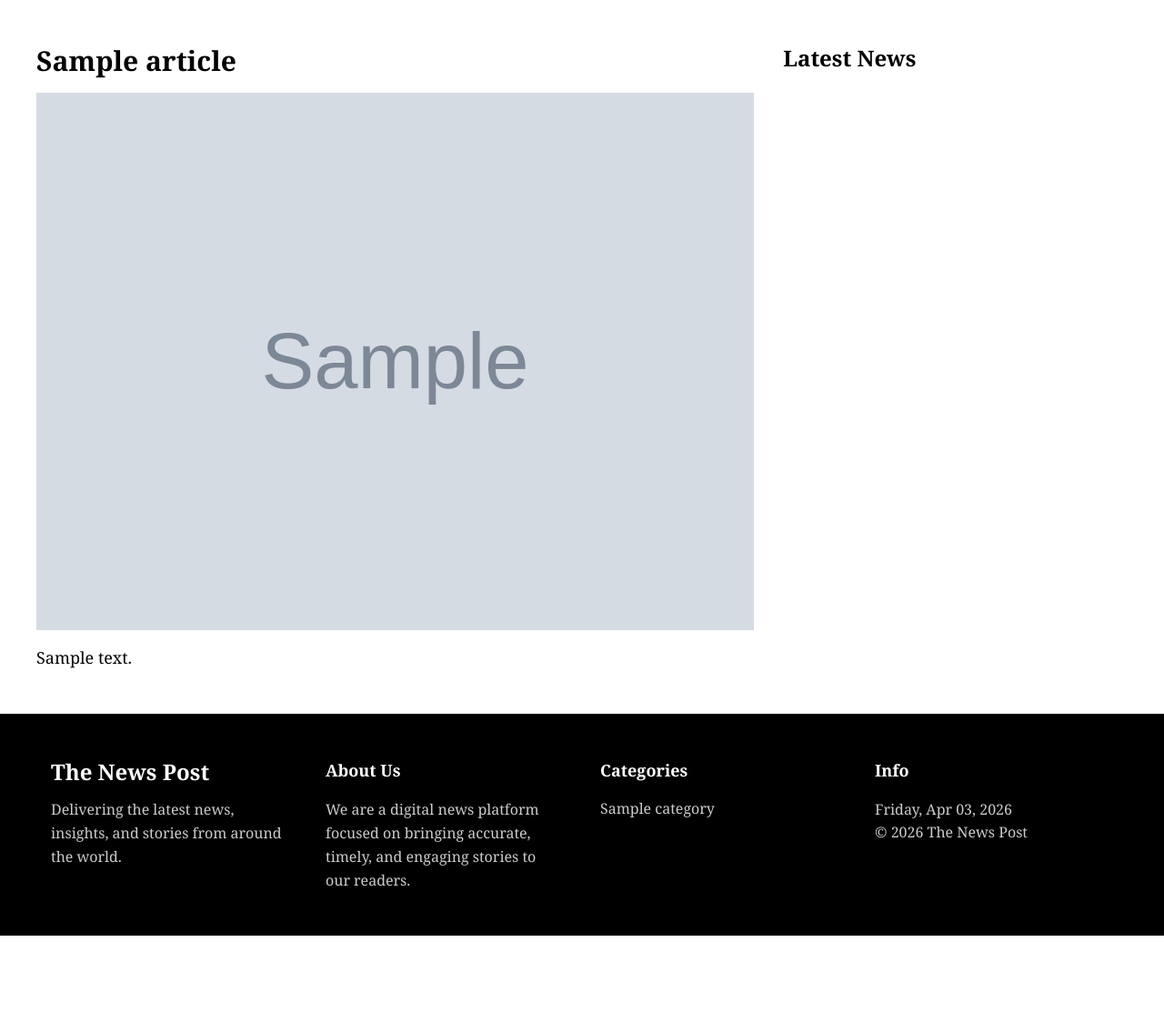
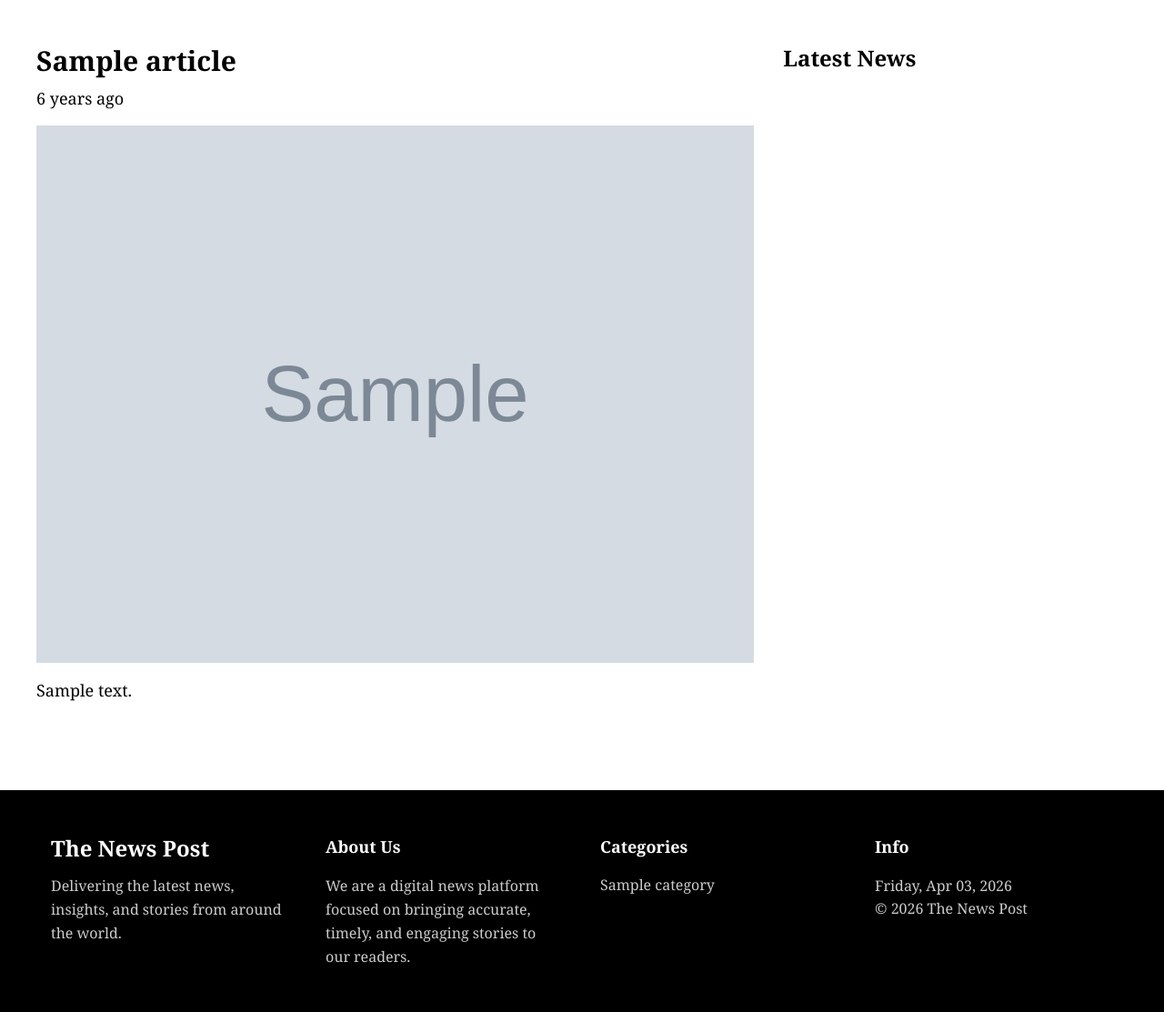
Before and after one commit to Pranish03/news-post, a Laravel app: page / in a window 1280 px wide. Shown: the part 177-1290 px from the top of the page at 91% size. Before the commit the page ends 1206 px from the top, so only its background shows below. Run offline with Laravel 12, Linux system fonts and the light colour scheme; tables that the repository leaves empty hold one stand-in row (values such as "Sample post"); grey boxes marked "Sample" are stand-in pictures; style sheets or scripts are compiled from the project's sources; some libraries are stand-ins or nearby versions.

Commit message:
Finish home page

```diff
--- a/app/Http/Controllers/PageController.php
+++ b/app/Http/Controllers/PageController.php
@@ -2,6 +2,7 @@
 
 namespace App\Http\Controllers;
 
+use App\Models\Advertise;
 use App\Models\Article;
 use App\Models\Category;
 use Illuminate\Support\Facades\View;
@@ -10,13 +11,15 @@ class PageController extends Controller
 {
     public function __construct()
     {
-        $categories = Category::all();
+        $categories = Category::where('status', true)->get();
 
         View::share(['categories' => $categories]);
     }
     public function index()
     {
-        $latest_articles = Article::latest()->take(5)->get();
-        return view('index', compact('latest_articles'));
+        $articles = Article::where('status', true)->latest()->get();
+        $advertises = Advertise::where('expire_date', '>=', today())->get();
+
+        return view('index', compact('articles', 'advertises'));
     }
 }
--- a/resources/views/components/header.blade.php
+++ b/resources/views/components/header.blade.php
@@ -1,7 +1,9 @@
 <header class="border-b border-black max-w-300 mx-auto pb-3 mb-12">
-    <a href="/">
-        <h1 class="text-5xl text-center mt-6 mb-1 font-semibold">The News Post</h1>
-    </a>
+    <h1 class="text-5xl text-center mt-6 mb-1 font-semibold">
+        <a href="/">
+            The News Post
+        </a>
+    </h1>
     <p class="text-center mb-8 font-medium text-lg">
         {{ now()->format('l, M d, Y') }}
     </p>
--- a/resources/views/components/page-layout.blade.php
+++ b/resources/views/components/page-layout.blade.php
@@ -8,6 +8,8 @@
     <title>Document</title>
 
     @vite(['resources/css/app.css', 'resources/js/app.js'])
+
+    <link rel="stylesheet" href="https://unpkg.com/lucide-static@latest/font/lucide.css" />
 </head>
 
 <body class="font-serif">
--- a/resources/views/index.blade.php
+++ b/resources/views/index.blade.php
@@ -1,28 +1,57 @@
 <x-page-layout>
-    <div class="grid grid-cols-3 gap-8">
-        <a href="" class="col-span-2 space-y-4">
-            <h1 class="text-3xl leading-tight font-semibold line-clamp-4">{{ $latest_articles[0]->title }}</h1>
-            <img class="w-full" src="{{ asset(Storage::url($latest_articles[0]->image)) }}" alt="">
-            <div class="text-lg line-clamp-2 font-medium">{!! $latest_articles[0]->description !!}</div>
+    <section class="grid grid-cols-3 gap-8 mb-12">
+        <a href="" class="col-span-2">
+            <h1 class="text-3xl leading-tight font-semibold line-clamp-2 mb-2">{{ $articles[0]->title }}</h1>
+            <p class="text-lg mb-4">{{ $articles[0]->created_at->diffForHumans() }}</p>
+            <img class="w-full mb-4" src="{{ asset(Storage::url($articles[0]->image)) }}"
+                alt="{{ $articles[0]->title }} Image">
+            <div class="text-lg line-clamp-2 font-medium">{!! $articles[0]->description !!}</div>
         </a>
 
         <div class="space-y-8">
             <h3 class="mb-4 text-2xl font-semibold">Latest News</h3>
-            @foreach ($latest_articles as $article)
-                @if ($loop->first)
-                    @continue
-                @endif
 
+            @foreach ($articles->slice(1)->take(4) as $article)
                 <a href="" class="flex gap-4">
-                    <img class="h-30" src="{{ asset(Storage::url($article->image)) }}" alt="">
+                    <img class="h-30" src="{{ asset(Storage::url($article->image)) }}"
+                        alt="{{ $article->title }} Image">
                     <div>
-                        <h2 class="text-xl leading-tight font-semibold line-clamp-3 mb-2">
+                        <h2 class="text-xl leading-tight font-semibold line-clamp-2 mb-2">
                             {{ $article->title }}
                         </h2>
-                        <div class="text-md line-clamp-1 font-medium">{!! $article->description !!}</div>
+                        <div class="text-md line-clamp-1 font-medium mb-2">{!! $article->description !!}</div>
+                        <span class="text-md">{{ $article->created_at->diffForHumans() }}</span>
                     </div>
                 </a>
             @endforeach
         </div>
-    </div>
+    </section>
+
+    <section class="grid grid-cols-3 gap-8">
+        <div class="col-span-2 space-y-8">
+            @foreach ($articles->slice(5) as $article)
+                <a href="" class="flex gap-4">
+                    <div>
+                        <h2 class="text-2xl leading-tight font-semibold line-clamp-2 mb-2">
+                            {{ $article->title }}
+                        </h2>
+                        <div class="text-lg line-clamp-2 font-medium mb-2">{!! $article->description !!}</div>
+                        <span class="text-lg">{{ $article->created_at->diffForHumans() }}</span>
+                    </div>
+
+                    <img class="h-44" src="{{ asset(Storage::url($article->image)) }}"
+                        alt="{{ $article->title }} Image">
+                </a>
+            @endforeach
+        </div>
+
+        <div class="space-y-8">
+            @foreach ($advertises as $advertise)
+                <a href="{{ $advertise->redirect_link }}" target="_blank">
+                    <img src="{{ asset(Storage::url($advertise->banner)) }}"
+                        alt="{{ $advertise->company_name }} Image">
+                </a>
+            @endforeach
+        </div>
+    </section>
 </x-page-layout>
```
